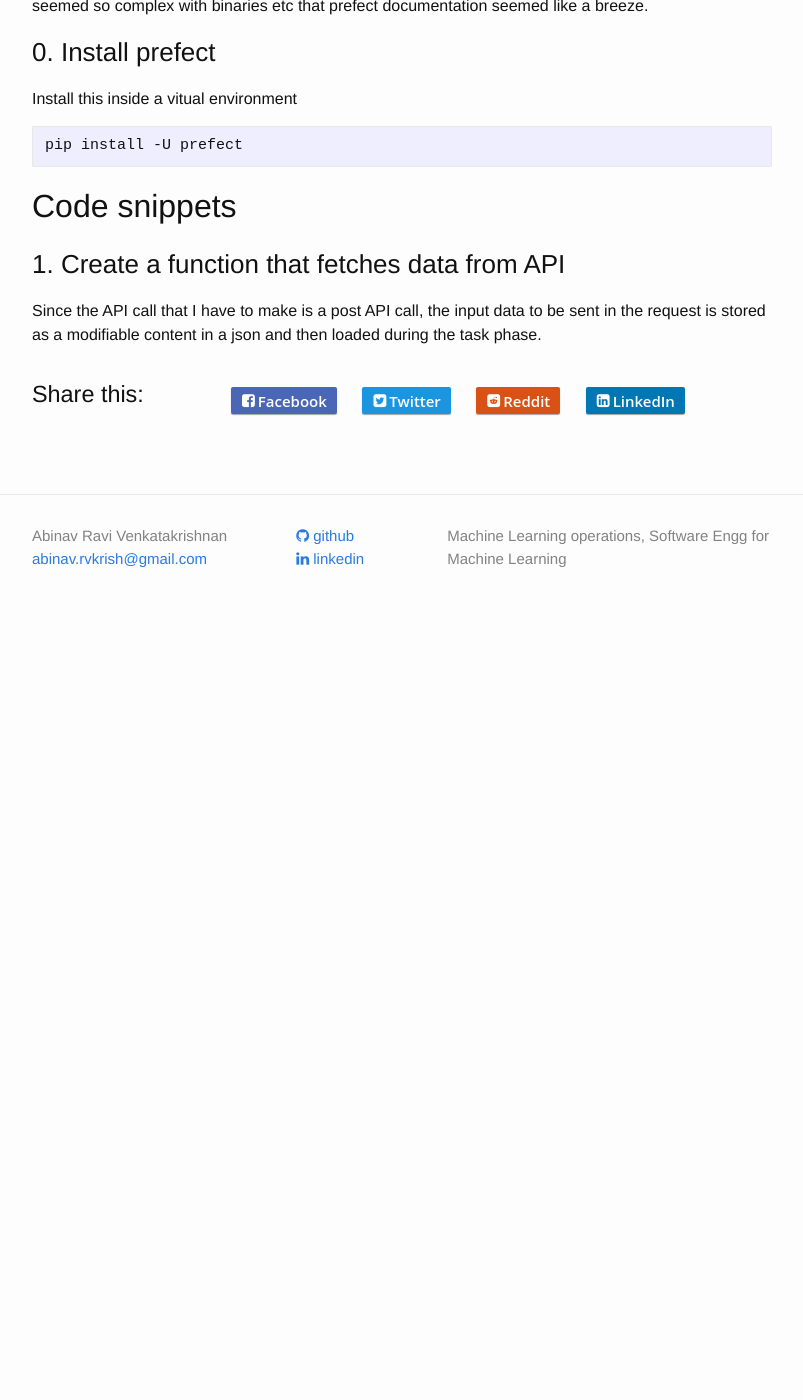
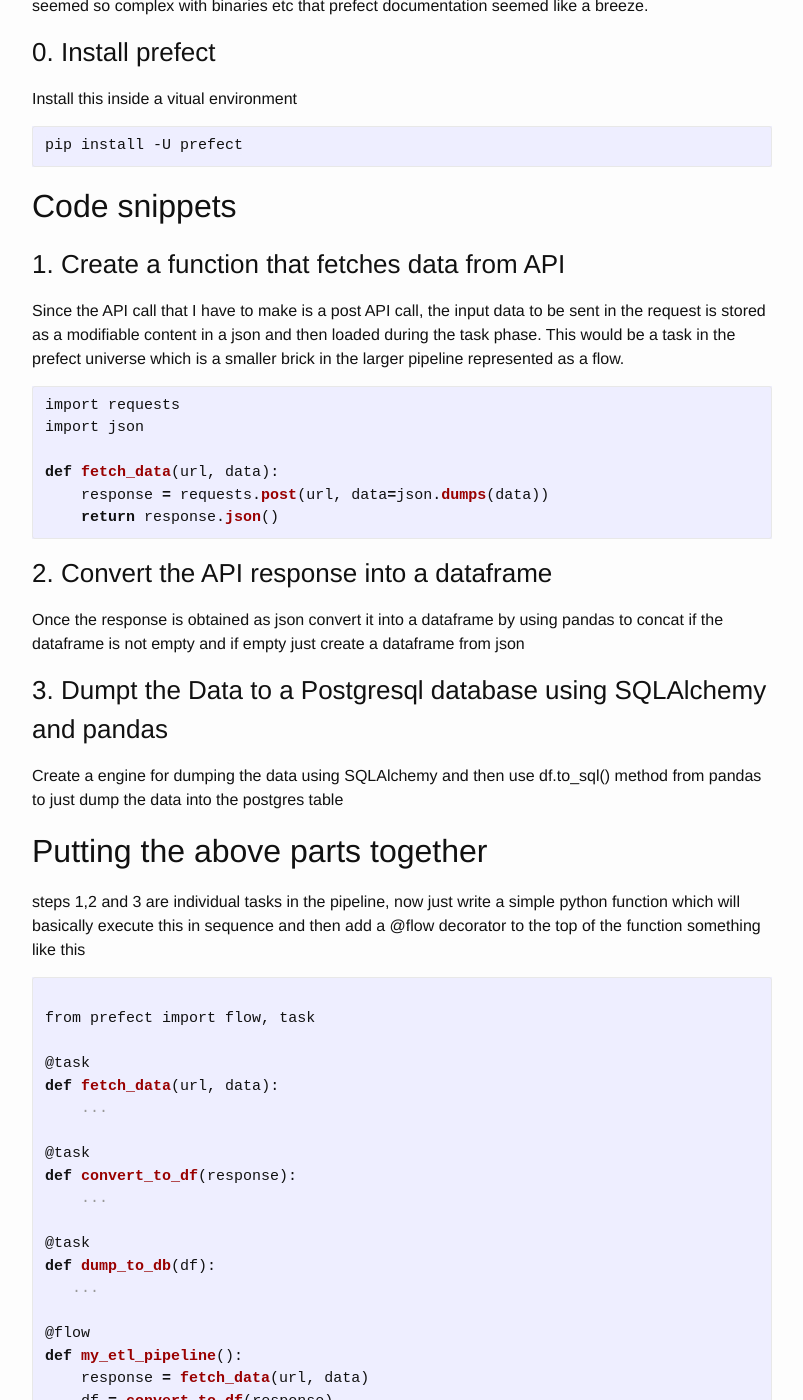
Before and after one commit to AbinavRavi/AbinavRavi.github.io, a Jekyll site: the page built from _posts/2023-09-15-My-First-ETL.markdown, in a window 1280 px wide and 1400 px high, scrolled down 854 px. Shown: the whole window, without its empty margins (238-1041 px from the left). Built offline with Jekyll 4.4.1, drawn with Linux system fonts in a browser that asks for light colours; nearby versions of some CDN libraries; comment, search, counter and statistics services are not loaded; before the commit the page ends 1484 px from its top, so only the background shows below that; some of the changed text lies outside the part shown.

Commit message:
completed my first etl pipeline blog

````diff
--- a/_posts/2023-09-15-My-First-ETL.markdown
+++ b/_posts/2023-09-15-My-First-ETL.markdown
@@ -38,4 +38,55 @@ pip install -U prefect
 ## Code snippets
 ### 1. Create a function that fetches data from API
 
-Since the API call that I have to make is a post API call, the input data to be sent in the request is stored as a modifiable content in a json and then loaded during the task phase.
+Since the API call that I have to make is a post API call, the input data to be sent in the request is stored as a modifiable content in a json and then loaded during the task phase. This would be a task in the prefect universe which is a smaller brick in the larger pipeline represented as a flow.
+
+
+```python
+import requests
+import json
+
+def fetch_data(url, data):
+    response = requests.post(url, data=json.dumps(data))
+    return response.json()
+```
+
+### 2. Convert the API response into a dataframe
+
+Once the response is obtained as json convert it into a dataframe by using pandas to concat if the dataframe is not empty and if empty just create a dataframe from json
+
+### 3. Dumpt the Data to a Postgresql database using SQLAlchemy and pandas
+
+Create a engine for dumping the data using SQLAlchemy and then use df.to_sql() method from pandas to just dump the data into the postgres table
+
+
+## Putting the above parts together
+
+steps 1,2 and 3 are individual tasks in the pipeline, now just write a simple python function which will basically execute this in sequence and then add a @flow decorator to the top of the function something like this
+
+```python
+
+from prefect import flow, task
+
+@task
+def fetch_data(url, data):
+    ...
+
+@task
+def convert_to_df(response):
+    ...
+
+@task
+def dump_to_db(df):
+   ...
+
+@flow
+def my_etl_pipeline():
+    response = fetch_data(url, data)
+    df = convert_to_df(response)
+    dump_to_db(df)
+
+
+
+```
+
+Now all that needs to be done is to run this script as if running a python script and this accomplished ETL and the localhost at port 4200 gives the dashboard of the task execution etc. Such a simple way to run simple workflows
````
